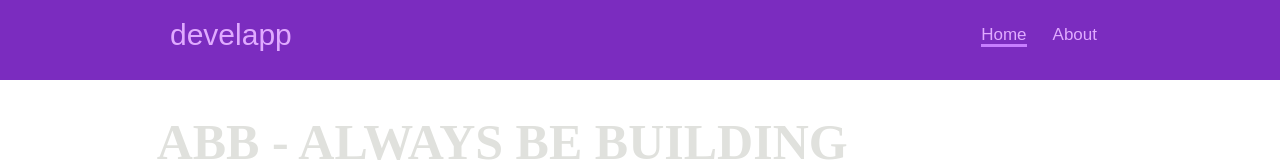
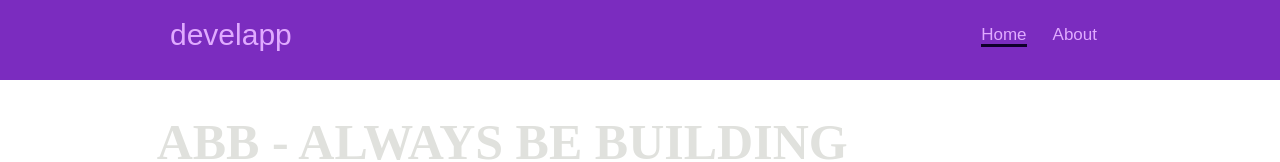
Before and after one commit to chingu-voyages/v38-geckos-team-04, a React (Create React App) app in the folder frontend/: page / in a window 1280 px wide. In both pictures the pointer is over the link "Home". Shown: the top 162 px of the page. Built offline with nearby package versions, Linux system fonts and the light colour scheme; a web font is replaced by a local one.

Commit message:
Add navbar nav link hover styles

```diff
--- a/frontend/src/sass/components/navbar.scss
+++ b/frontend/src/sass/components/navbar.scss
@@ -40,7 +40,7 @@
             text-decoration: none;
 
             &:hover {
-                border-bottom: 0.3rem solid $heliotrope;
+                border-bottom: 0.3rem solid $russian-violet;
             }
         }
     }
```
